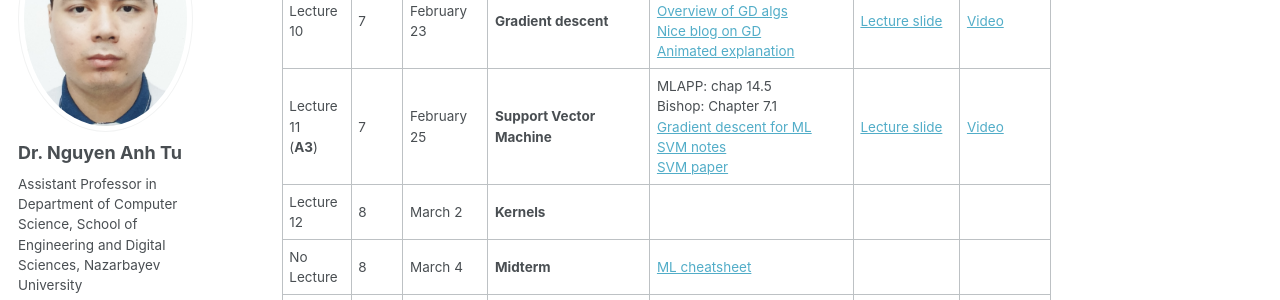
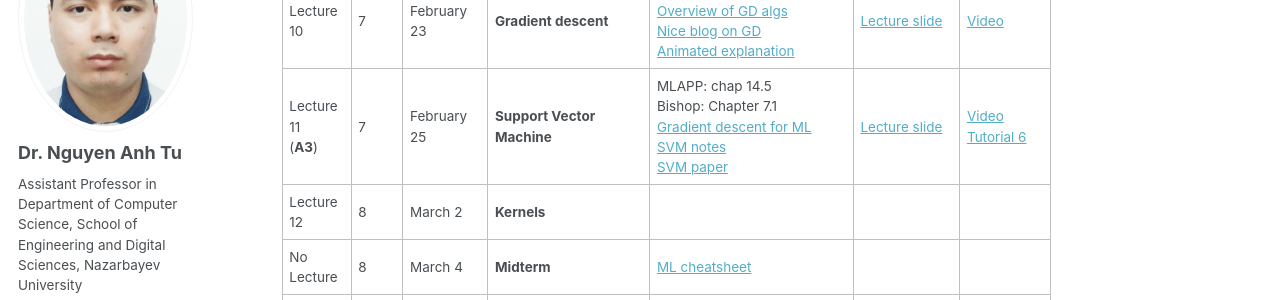
Before and after one commit to tunguyen87/seds-ml, a Jekyll site: the page built from _pages/Lecture.md, in a window 1280 px wide and 900 px high, scrolled down 1106 px. Shown: the part 131-431 px from the top of the window. Built offline with Jekyll 4.4.1, drawn with Linux system fonts in a browser that asks for light colours; some web fonts are replaced.

Commit message:
Update Lecture.md

```diff
--- a/_pages/Lecture.md
+++ b/_pages/Lecture.md
@@ -29,7 +29,7 @@ Last day of classes: April 23
 | Lecture 9   |   6   |February 16    |   **Probabilistic classifiers**                    |  Bishop Chapter 4.2 <br>MLAPP: chap 3.5                  |  [Lecture slide](https://drive.google.com/file/d/1Cz9uV962uerF4fwNNsLOJzdFQGZ0B98d/view?usp=sharing)       | [Video](https://youtu.be/5Hr4SeSVRyE)           |
 | Lecture 9   |   6   |February 18    |   **Probabilistic classifiers: Logistic regression**        |  MLAPP: chap 8              | [Lecture slide](https://drive.google.com/file/d/1LGso3sotjd819ZvVRXvnnLG3EdFn4cXW/view?usp=sharing)       | [Video](https://youtu.be/ms9GCURfz1M) <br>[Tutorial 5](https://drive.google.com/file/d/1klosB9PPQNw0RH1O4MoMNVWod-DBf3VF/view?usp=sharing)|
 | Lecture 10  |   7   |February 23    |   **Gradient descent**            |  MLAPP: chap 8.3 <br>[Overview of GD algs](https://drive.google.com/file/d/1xRDom06hS7FvMMLhdFwwqZu8CX-6P9E5/view?usp=sharing) <br>[Nice blog on GD](https://ruder.io/optimizing-gradient-descent/index.html) <br>[Animated explanation](https://youtu.be/IHZwWFHWa-w)       |  [Lecture slide](https://drive.google.com/file/d/1sf6WEJ0szqNWzglJEojFJuzvAxsnC0Pw/view?usp=sharing)        |  [Video](https://youtu.be/cfVOxyhxf10)     |
-| Lecture 11<br>(**A3**)   |   7   |February 25    |   **Support Vector Machine**          |   MLAPP: chap 14.5  <br> Bishop: Chapter 7.1 <br>[Gradient descent for ML](https://drive.google.com/file/d/1qeHizY8sZ3yrto6s065qfcmGJ6s95h7W/view?usp=sharing) <br>[SVM notes](https://www.cs.cornell.edu/courses/cs4780/2018fa/lectures/lecturenote09.html) <br>[SVM paper](https://drive.google.com/file/d/1lbI1BH9HWeqJS5FTFj1PVTqTzVBOqsUI/view?usp=sharing) | [Lecture slide](https://drive.google.com/file/d/1aXdh9BU_bKEN8AgtwWhaftRCTVKtFxEJ/view?usp=sharing)       |  [Video](https://youtu.be/s12PEXeWLQQ)            |
+| Lecture 11<br>(**A3**)   |   7   |February 25    |   **Support Vector Machine**          |   MLAPP: chap 14.5  <br> Bishop: Chapter 7.1 <br>[Gradient descent for ML](https://drive.google.com/file/d/1qeHizY8sZ3yrto6s065qfcmGJ6s95h7W/view?usp=sharing) <br>[SVM notes](https://www.cs.cornell.edu/courses/cs4780/2018fa/lectures/lecturenote09.html) <br>[SVM paper](https://drive.google.com/file/d/1lbI1BH9HWeqJS5FTFj1PVTqTzVBOqsUI/view?usp=sharing) | [Lecture slide](https://drive.google.com/file/d/1aXdh9BU_bKEN8AgtwWhaftRCTVKtFxEJ/view?usp=sharing)       |  [Video](https://youtu.be/s12PEXeWLQQ)  <br>[Tutorial 6](https://drive.google.com/file/d/1mYZs2yY7U45iIXsR_KtKceA_2bdOcw8h/view?usp=sharing)          |
 | Lecture 12   |   8   |March 2    |     **Kernels**                  |                    |          |              |
 | No Lecture   |   8   |March 4    | **Midterm**                      |  [ML cheatsheet](https://stanford.edu/~shervine/teaching/cs-229/cheatsheet-machine-learning-tips-and-tricks)                  |          |              |
 | Lecture 13   |   9   |March 9-11    |   **Training Neural Network 1**        |                    |          |              |
```
